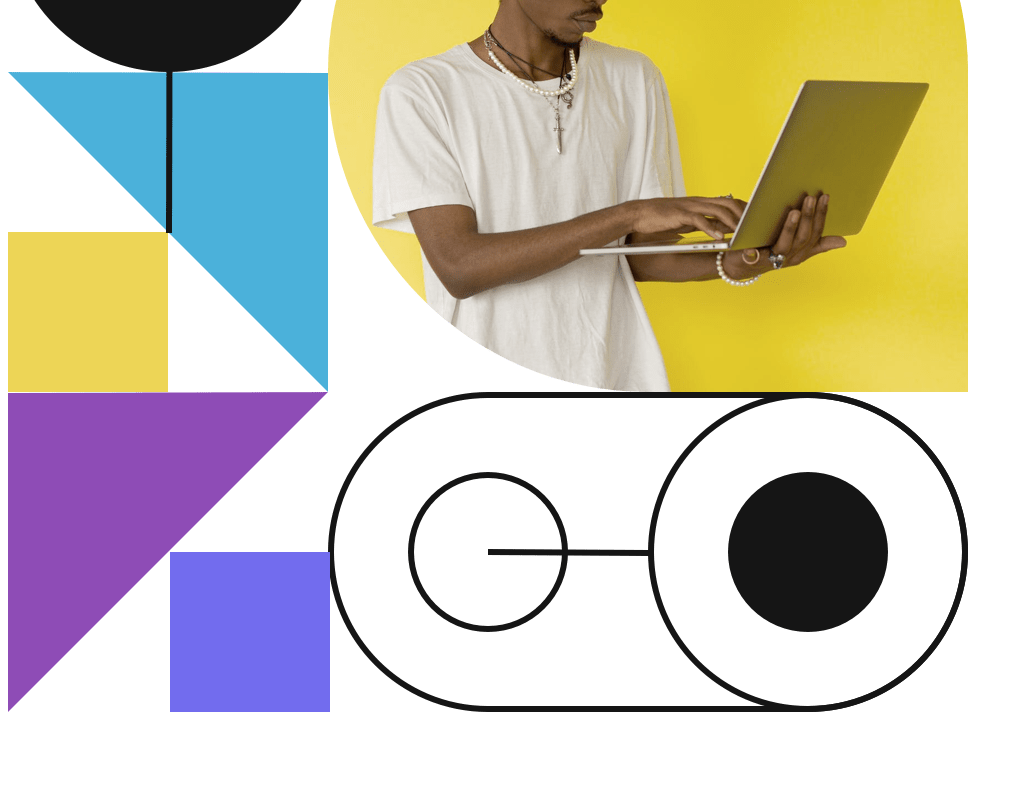
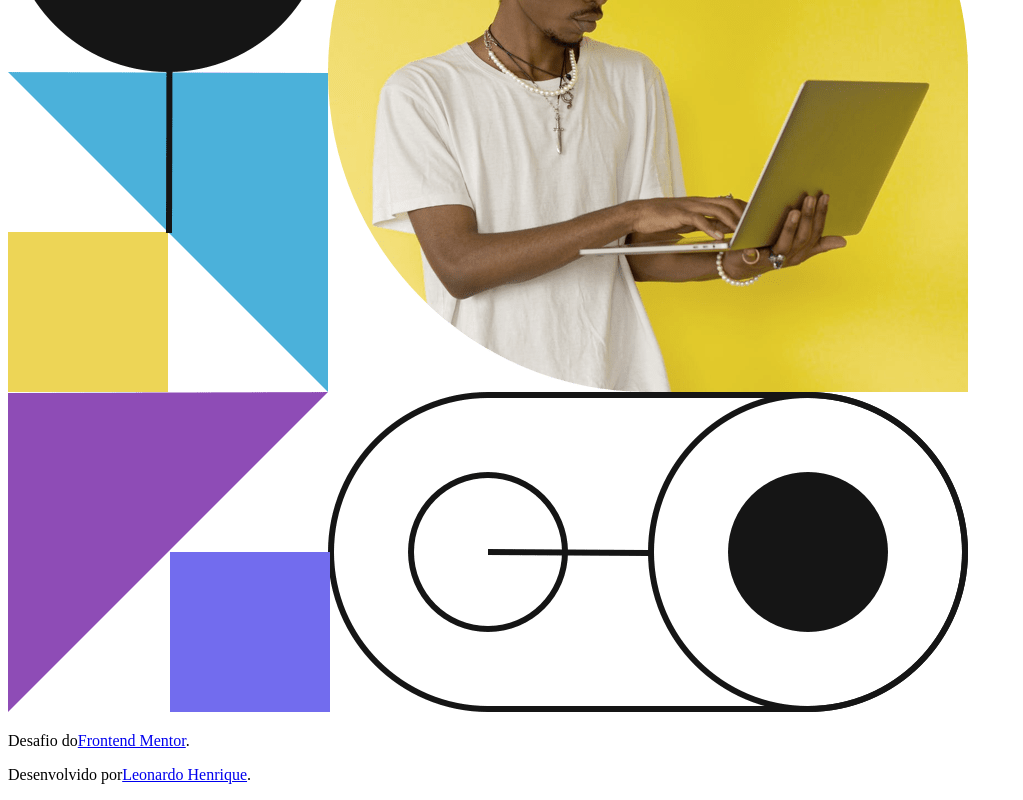
Before and after one commit to Leo-Henrique/intro-section, a React (Vite) app: page / in a window 1280 px wide. Shown: the part 1192-1992 px from the top of the page, without its empty margins (0-1023 px from the left). Before the commit the page ends 1916 px from the top, so only its background shows below. Built offline with nearby package versions, Linux system fonts and the light colour scheme.

Commit message:
Created all components React. HTML with JSX finished.

```diff
--- a/src/App.jsx
+++ b/src/App.jsx
@@ -1,11 +1,13 @@
 import Header from "./components/Header";
 import Intro from "./components/Intro";
+import Footer from "./components/Footer";
 
 const App = () => {
     return (
         <>
             <Header />
             <Intro />
+            <Footer />
         </>
     );
 }
--- /dev/null
+++ b/src/components/Footer/index.jsx
@@ -0,0 +1,32 @@
+import React from 'react'
+
+const Footer = () => {
+    return (
+        <footer>
+            <p>
+                <span>
+                    Desafio do
+                </span>
+
+                <a href="https://www.frontendmentor.io/home"
+                target="_blank"
+                rel="external noopener noreferrer">
+                    Frontend Mentor
+                </a>.
+            </p>
+            <p>
+                <span>
+                    Desenvolvido por
+                </span>
+
+                <a href="https://www.linkedin.com/in/leonardo-henrique-/"
+                target="_blank"
+                rel="external noopener noreferrer">
+                    Leonardo Henrique
+                </a>.
+            </p>
+        </footer>
+    )
+}
+
+export default Footer
```
